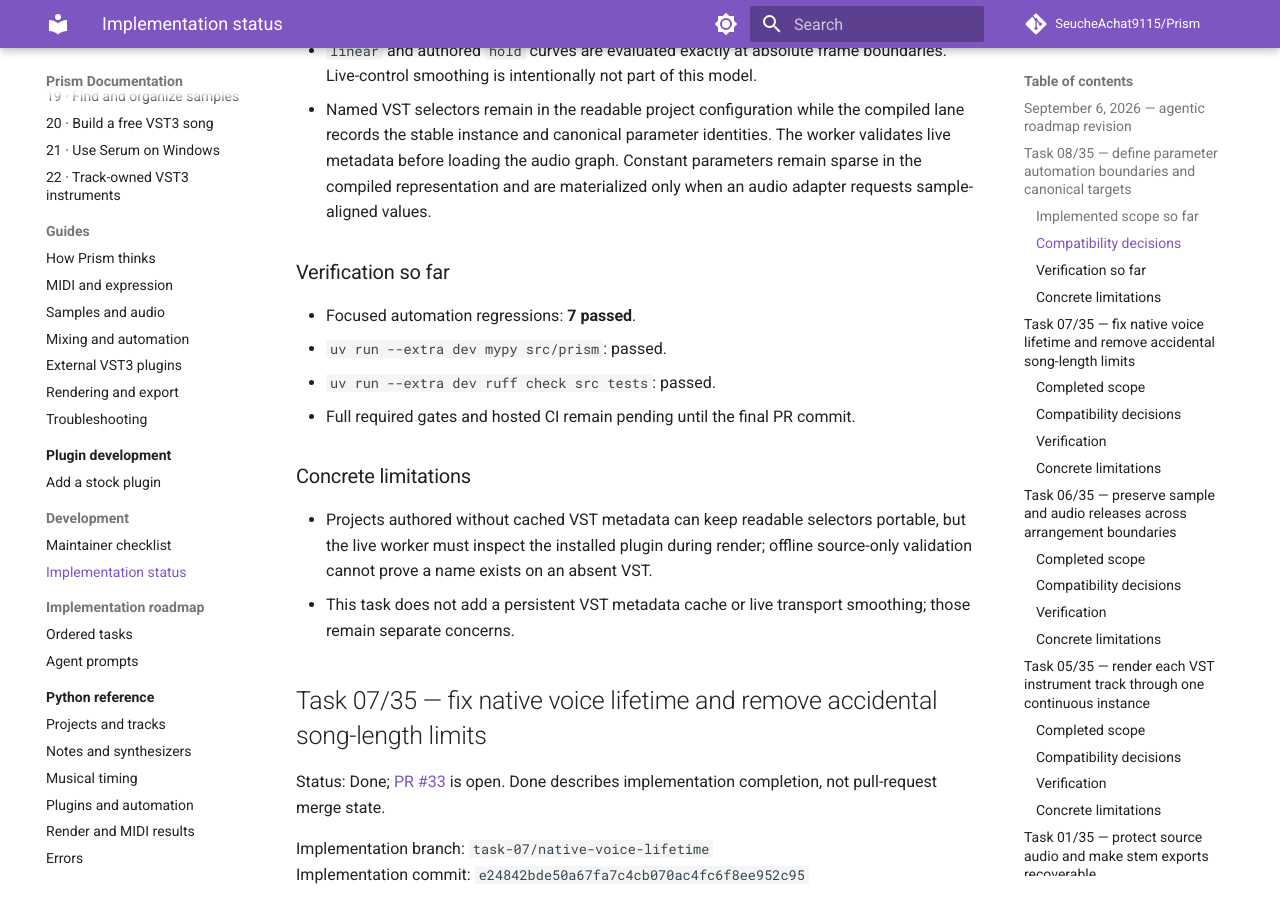
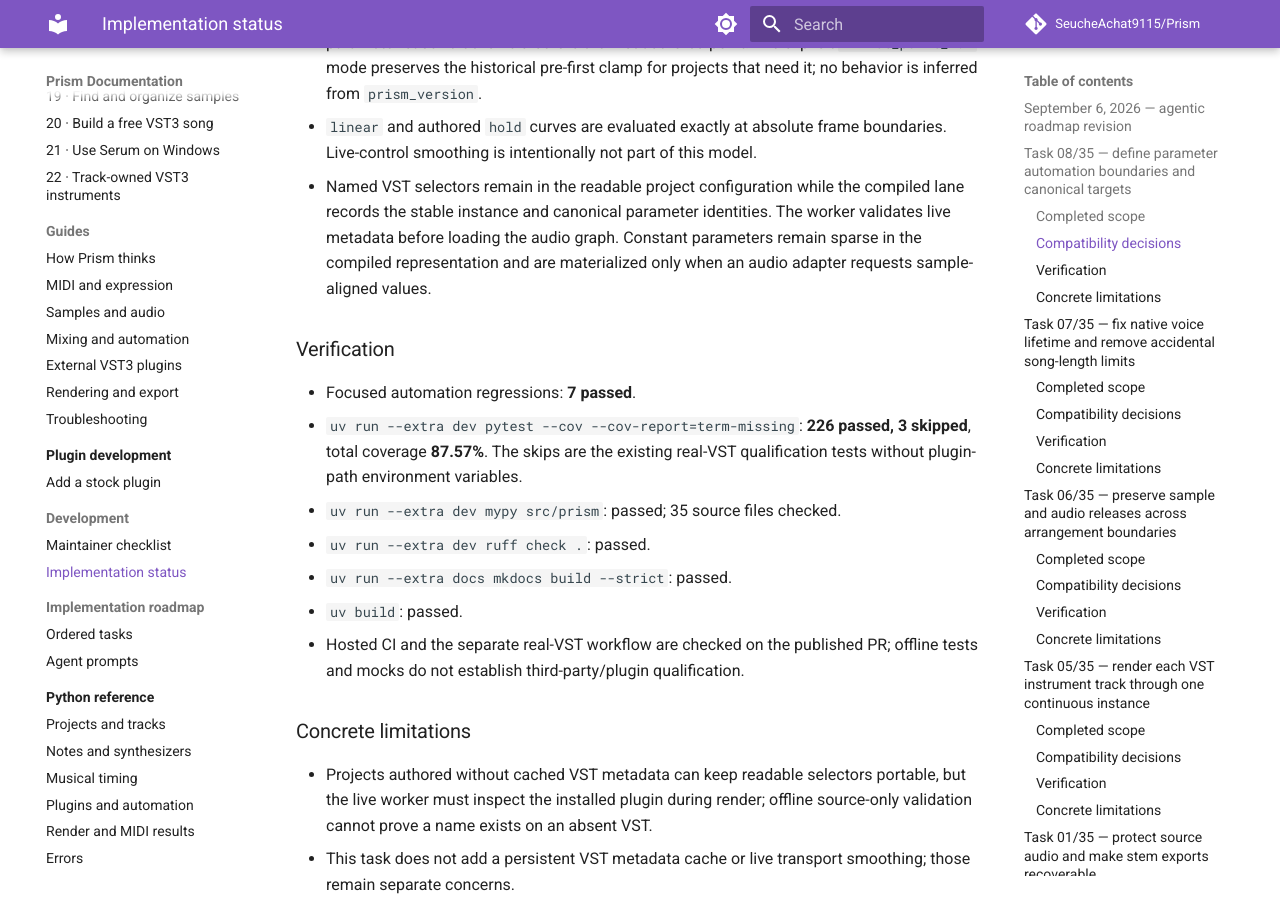
Before and after one commit to SeucheAchat9115/Prism, an MkDocs documentation site: the page built from docs/development/implementation-status.md, in a window 1280 px wide and 900 px high, scrolled down 1086 px. Built offline with MkDocs 1.6.1 and Material for MkDocs 9.7.7, drawn with Linux system fonts in a browser that asks for light colours; comment, search, counter and statistics services are not loaded; some of the changed text lies outside the part shown.

Commit message:
[Task 08] Record PR evidence in automation roadmap

```diff
--- a/docs/development/implementation-status.md
+++ b/docs/development/implementation-status.md
@@ -11,11 +11,14 @@
 
 ## Task 08/35 — define parameter automation boundaries and canonical targets
 
-Status: In progress; the implementation PR is pending.
+Status: Done; [PR #34](https://github.com/SeucheAchat9115/Prism/pull/34) is open.
+Done describes implementation completion, not pull-request merge state.
 
 Implementation branch: `task-08-parameter-automation-boundaries`
+Implementation commit: `1bfc6a6a29f4871189b58fb2fb85eb669b20c5cc`
+The final status-only follow-up records the PR URL in both roadmap records.
 
-### Implemented scope so far
+### Completed scope
 
 - Added a sparse compiled parameter-envelope representation with absolute sample
   frame boundaries, explicit base-value versus legacy first-point behavior,
@@ -43,12 +46,18 @@
   parameters remain sparse in the compiled representation and are materialized
   only when an audio adapter requests sample-aligned values.
 
-### Verification so far
+### Verification
 
 - Focused automation regressions: **7 passed**.
-- `uv run --extra dev mypy src/prism`: passed.
-- `uv run --extra dev ruff check src tests`: passed.
-- Full required gates and hosted CI remain pending until the final PR commit.
+- `uv run --extra dev pytest --cov --cov-report=term-missing`: **226 passed,
+  3 skipped**, total coverage **87.57%**. The skips are the existing real-VST
+  qualification tests without plugin-path environment variables.
+- `uv run --extra dev mypy src/prism`: passed; 35 source files checked.
+- `uv run --extra dev ruff check .`: passed.
+- `uv run --extra docs mkdocs build --strict`: passed.
+- `uv build`: passed.
+- Hosted CI and the separate real-VST workflow are checked on the published PR;
+  offline tests and mocks do not establish third-party/plugin qualification.
 
 ### Concrete limitations
 
```
Also changed, not shown: docs/development/implementation-tasks.md (+1 -1 lines).
